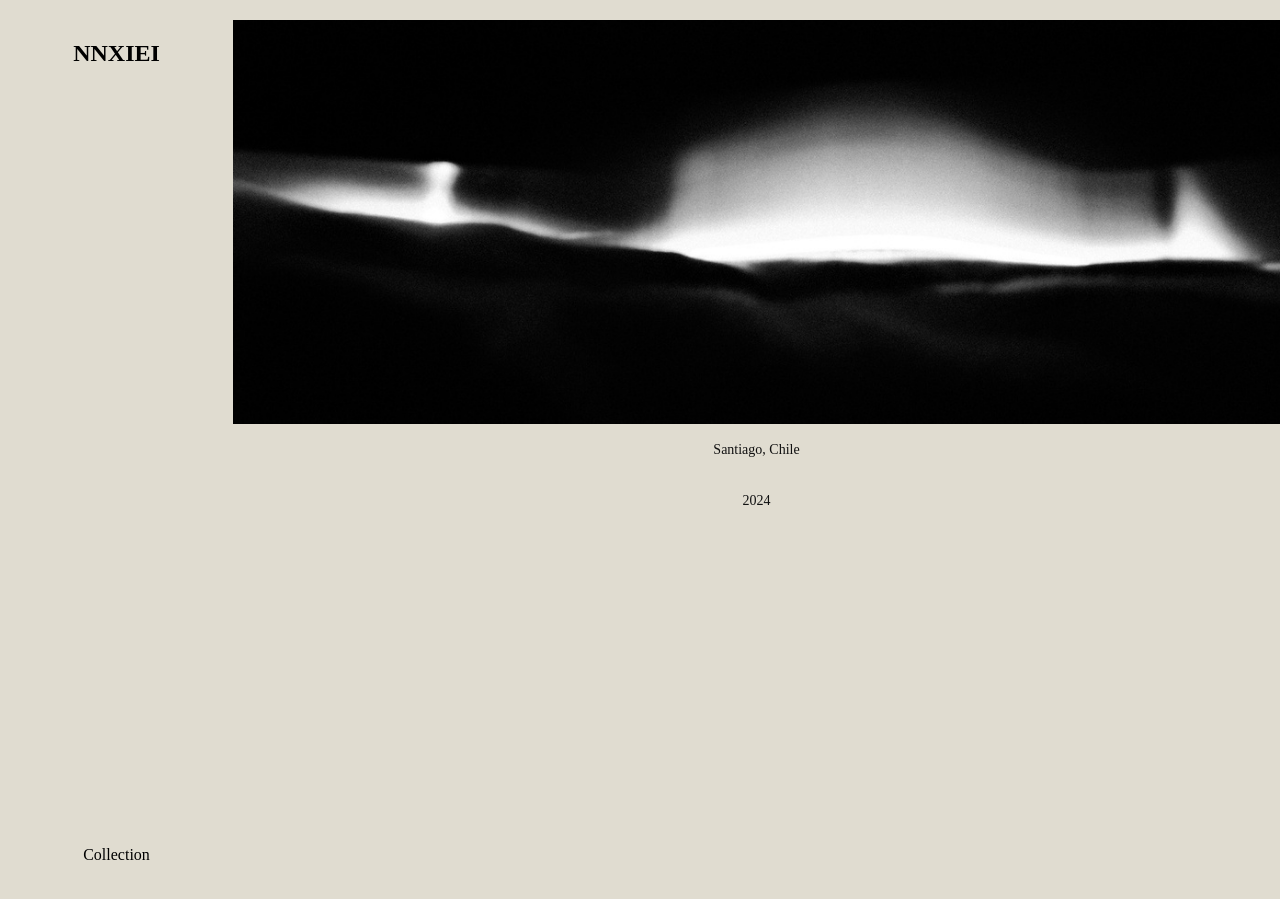
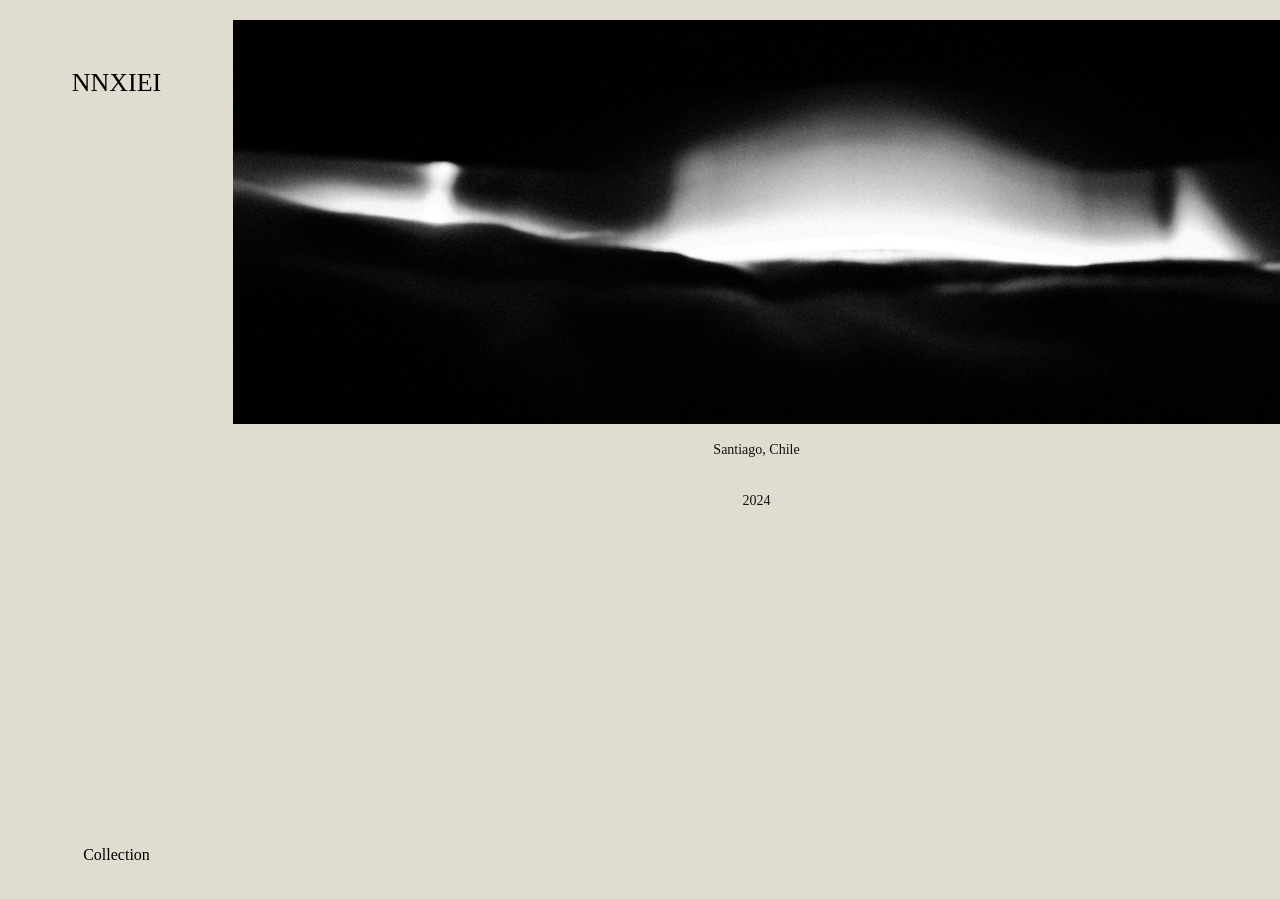
Before and after one commit to nnxiei/nnxiei.github.io, a Jekyll site: the page built from index.html, in a window 1280 px wide. Built offline with Jekyll 4.4.1, drawn with Linux system fonts in a browser that asks for light colours.

Commit message:
style of texts

```diff
--- a/assets/css/style.css
+++ b/assets/css/style.css
@@ -28,6 +28,14 @@ body {
 .site-menu h1 {
     font-size: 24px;
     margin-bottom: 20px;
+    color: #101010;
+    font-family: "Droid Serif", serif;
+    font-size: 26px;
+    font-style: normal;
+    font-weight: normal;
+    text-decoration: none;
+    display: block;
+    padding: 1em 0 0;
 }
 
 .site-menu a {
```
